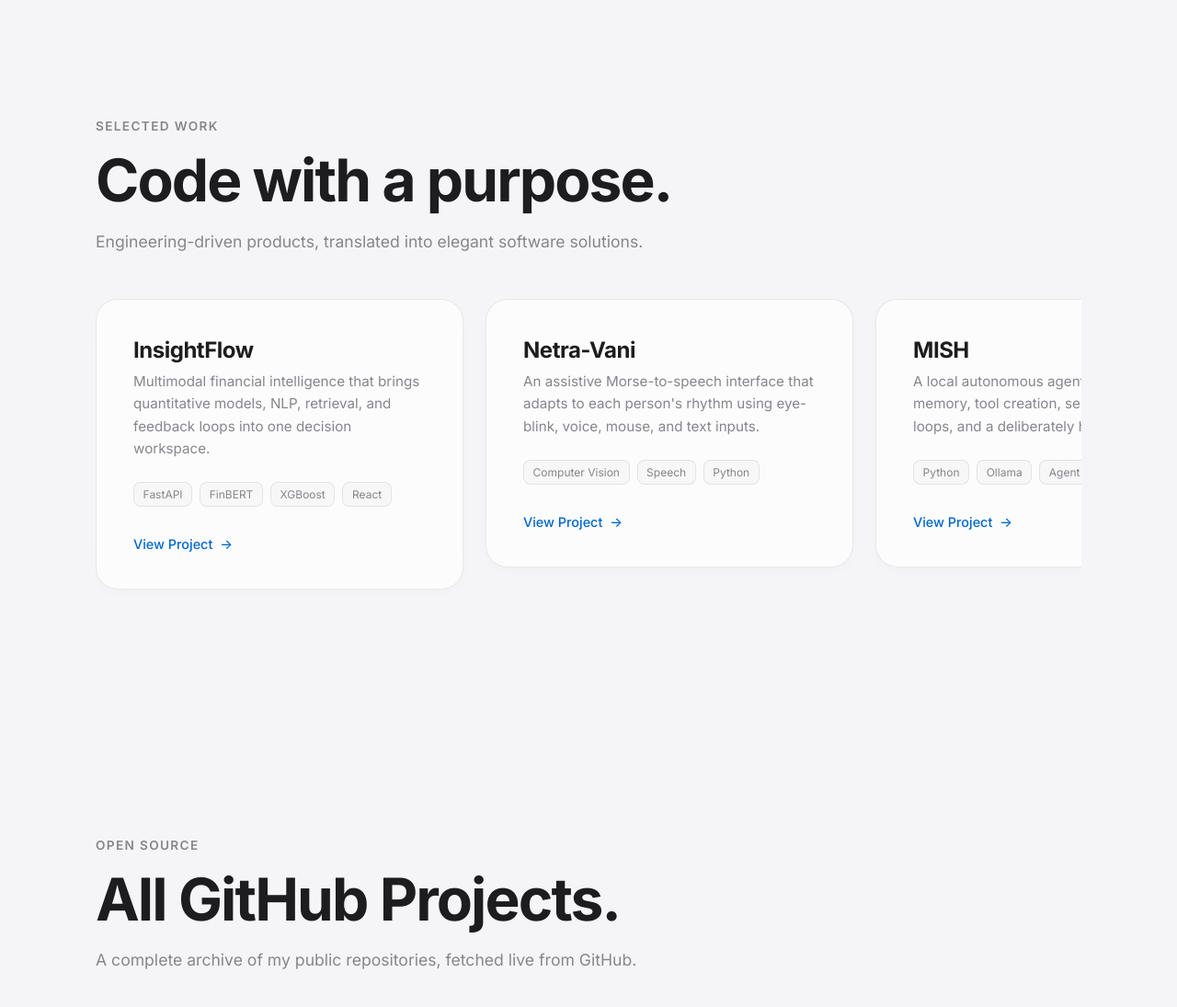
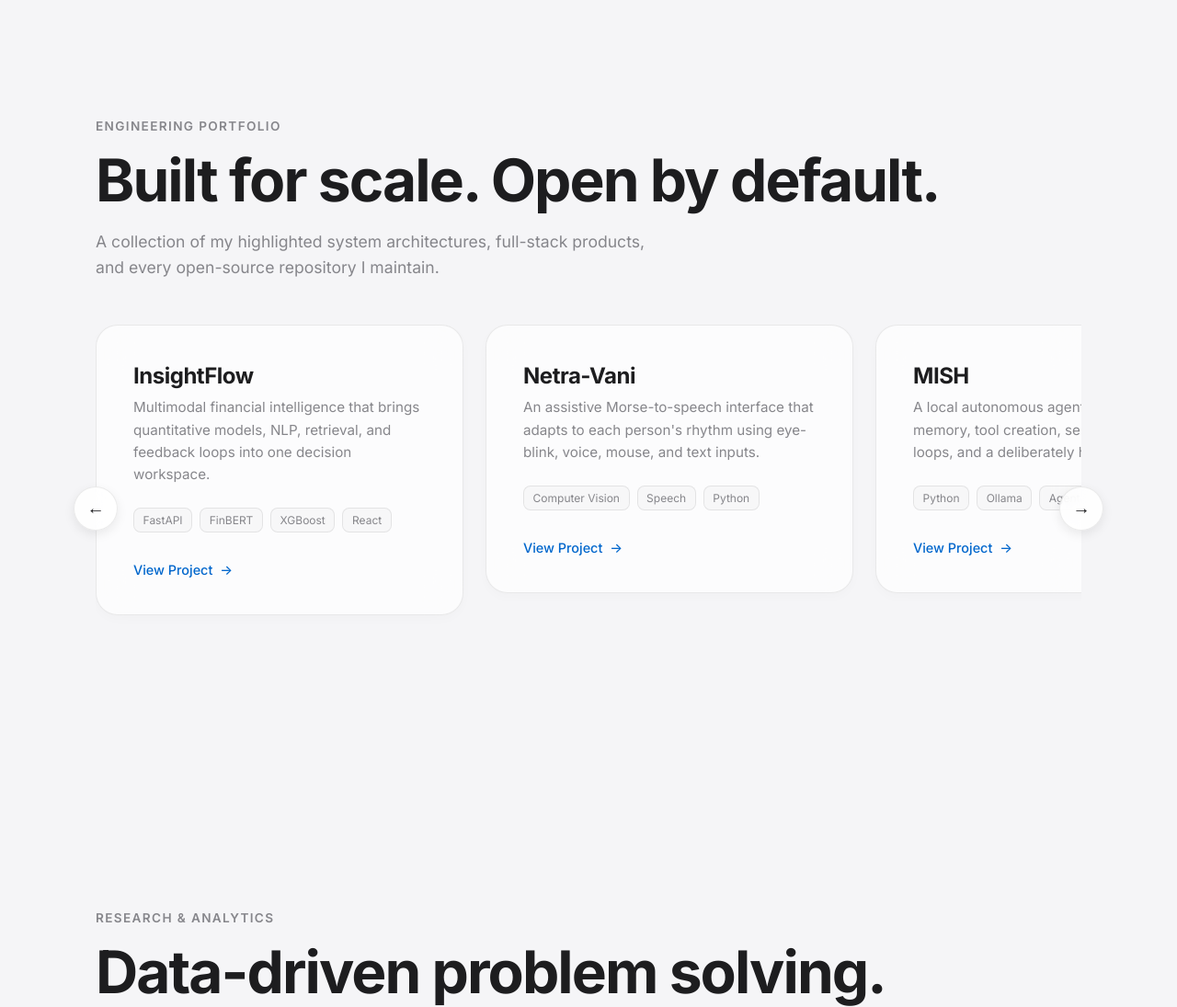
Before and after one commit to nishant-giri-j/Portfolio-website, a website: page index.html in a window 1280 px wide. Shown: the part 1760-2855 px from the top of the page at 92% size. Drawn offline with Linux system fonts and the light colour scheme.

Commit message:
Merge project grids into unified scrollable carousel with navigation buttons

```diff
--- a/app.js
+++ b/app.js
@@ -46,12 +46,15 @@ function renderEvents(events) {
 }
 
 function renderProjects(repos) {
-  const grid = document.querySelector("#github-projects-grid");
+  const grid = document.querySelector("#projects-grid");
   if (!grid || !repos || !repos.length) return;
 
-  grid.replaceChildren(...repos.map((repo) => {
+  // Remove any previously fetched dynamic projects to prevent duplicates on re-render
+  grid.querySelectorAll(".dynamic-project").forEach(el => el.remove());
+
+  const elements = repos.map((repo) => {
     const article = document.createElement("article");
-    article.className = "project-card glass-card reveal is-visible";
+    article.className = "project-card glass-card reveal is-visible dynamic-project";
 
     const h3 = document.createElement("h3");
     h3.className = "futuristic-text";
@@ -87,7 +90,28 @@ function renderProjects(repos) {
 
     article.append(h3, p, tagRow, link);
     return article;
-  }));
+  });
+
+  grid.append(...elements);
+}
+
+function setupCarousel() {
+  const grid = document.querySelector("#projects-grid");
+  const btnNext = document.querySelector(".carousel-btn.next");
+  const btnPrev = document.querySelector(".carousel-btn.prev");
+
+  if (!grid || !btnNext || !btnPrev) return;
+
+  // Scroll width logic: scroll roughly the width of one card + gap
+  const scrollAmount = 350;
+
+  btnNext.addEventListener("click", () => {
+    grid.scrollBy({ left: scrollAmount, behavior: "smooth" });
+  });
+
+  btnPrev.addEventListener("click", () => {
+    grid.scrollBy({ left: -scrollAmount, behavior: "smooth" });
+  });
 }
 
 function applyActivity(data) {
@@ -154,4 +178,5 @@ function setupCursorGlow() {
 document.querySelector("#year").textContent = new Date().getFullYear();
 setupReveal();
 setupCursorGlow();
+setupCarousel();
 loadActivity();
--- a/index.html
+++ b/index.html
@@ -71,13 +71,17 @@
 
       <section id="work" class="work section-shell">
         <div class="reveal">
-          <p class="section-kicker">Selected Work</p>
-          <h2>Code with a purpose.</h2>
-          <p class="section-desc">Engineering-driven products, translated into elegant software solutions.</p>
+          <p class="section-kicker">Engineering Portfolio</p>
+          <h2>Built for scale. Open by default.</h2>
+          <p class="section-desc">A collection of my highlighted system architectures, full-stack products, and every open-source repository I maintain.</p>
         </div>
 
-        <div class="project-grid">
-          <article class="project-card glass-card reveal">
+        <div class="carousel-wrapper reveal">
+          <button class="carousel-btn prev" aria-label="Scroll left">←</button>
+
+          <div id="projects-grid" class="project-grid">
+            <!-- Highlighted Work (Hardcoded) -->
+            <article class="project-card glass-card">
               <h3>InsightFlow</h3>
               <p>Multimodal financial intelligence that brings quantitative models, NLP, retrieval, and feedback loops into one decision workspace.</p>
               <div class="tag-row">
@@ -86,7 +90,7 @@
               <a class="project-link" href="https://github.com/nishant-giri-j/InsightFlow" target="_blank" rel="noopener">View Project</a>
             </article>
 
-          <article class="project-card glass-card reveal">
+            <article class="project-card glass-card">
               <h3>Netra-Vani</h3>
               <p>An assistive Morse-to-speech interface that adapts to each person's rhythm using eye-blink, voice, mouse, and text inputs.</p>
               <div class="tag-row">
@@ -95,7 +99,7 @@
               <a class="project-link" href="https://github.com/nishant-giri-j/Netra-Vani" target="_blank" rel="noopener">View Project</a>
             </article>
 
-          <article class="project-card glass-card reveal">
+            <article class="project-card glass-card">
               <h3>MISH</h3>
               <p>A local autonomous agent with persistent memory, tool creation, self-improvement loops, and a deliberately human interface.</p>
               <div class="tag-row">
@@ -103,17 +107,11 @@
               </div>
               <a class="project-link" href="https://github.com/nishant-giri-j/Artificial-General-Intelligence" target="_blank" rel="noopener">View Project</a>
             </article>
+
+            <!-- Dynamic GitHub Repositories will be appended here -->
           </div>
-      </section>
 
-      <section id="all-projects" class="section-shell">
-        <div class="reveal">
-          <p class="section-kicker">Open Source</p>
-          <h2>All GitHub Projects.</h2>
-          <p class="section-desc">A complete archive of my public repositories, fetched live from GitHub.</p>
-        </div>
-        <div id="github-projects-grid" class="project-grid">
-          <!-- Populated dynamically by app.js -->
+          <button class="carousel-btn next" aria-label="Scroll right">→</button>
         </div>
       </section>
 
--- a/styles.css
+++ b/styles.css
@@ -162,6 +162,42 @@ h2 {
 }
 
 /* Projects Grid (Horizontal Scroll Carousel) */
+.carousel-wrapper {
+  position: relative;
+  display: flex;
+  align-items: center;
+}
+
+.carousel-btn {
+  position: absolute;
+  top: 50%;
+  transform: translateY(-50%);
+  z-index: 10;
+  width: 48px;
+  height: 48px;
+  border-radius: 50%;
+  background: rgba(255, 255, 255, 0.85);
+  backdrop-filter: blur(12px);
+  -webkit-backdrop-filter: blur(12px);
+  border: 1px solid var(--surface-border);
+  box-shadow: 0 4px 12px rgba(0,0,0,0.08);
+  cursor: pointer;
+  font-size: 1.2rem;
+  font-weight: bold;
+  color: var(--text-primary);
+  display: flex;
+  align-items: center;
+  justify-content: center;
+  transition: all 0.3s cubic-bezier(0.16, 1, 0.3, 1);
+}
+.carousel-btn:hover {
+  background: #fff;
+  transform: translateY(-50%) scale(1.1);
+  box-shadow: 0 8px 24px rgba(0,0,0,0.12);
+}
+.carousel-btn.prev { left: -24px; }
+.carousel-btn.next { right: -24px; }
+
 .project-grid {
   display: flex;
   overflow-x: auto;
@@ -273,4 +309,5 @@ h2 {
   .contact-footer { flex-direction: column; gap: 1rem; text-align: center; }
   .event-stream li { grid-template-columns: 1fr; gap: 0.25rem; }
   .event-stream time { text-align: left; }
+  .carousel-btn { display: none; }
 }
```
Lines whose indentation alone changed are shown as unchanged.
